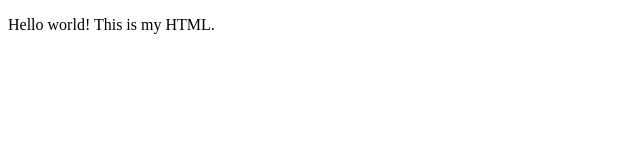
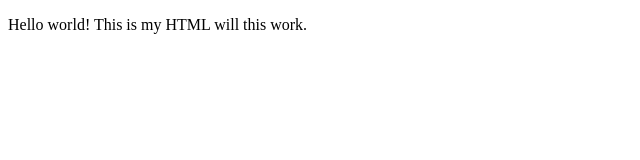
Before and after one commit to Stephenich/stephenich.github.io, a website: page docs/index.html in a window 1280 px wide. Shown: the whole page, without its empty margins (0-640 px from the left). Drawn offline with Linux system fonts and the light colour scheme.

Commit message:
tweak yml file

```diff
--- a/docs/index.html
+++ b/docs/index.html
@@ -16,7 +16,7 @@
 
 <body>
 
-  <p>Hello world! This is my HTML.</p>
+  <p>Hello world! This is my HTML will this work.</p>
 
 </body>
 
```
Also changed, not shown: .github/workflows/publish-pages.yml, 1 other file.
